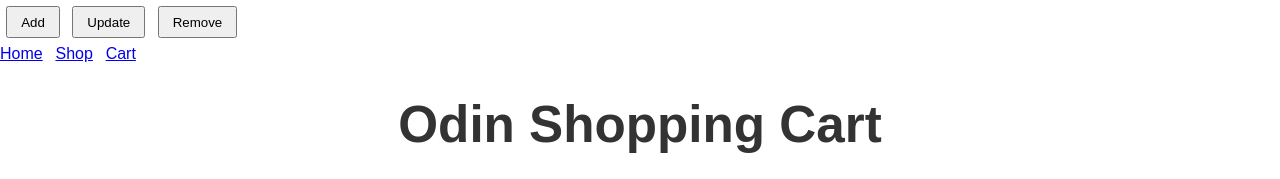
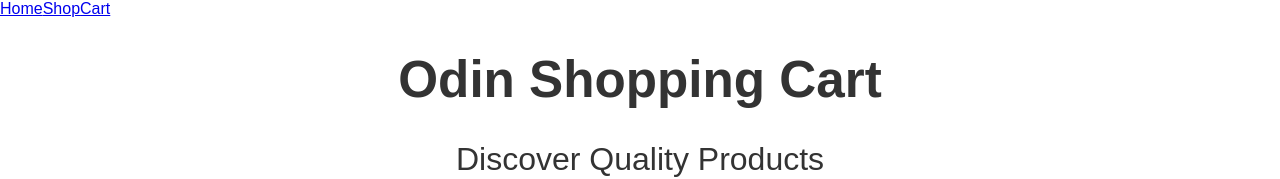
Before and after one commit to Daik102/shopping-cart, a React (Vite) app: page / in a window 1280 px wide. Shown: the top 179 px of the page. Built offline with nearby package versions, Linux system fonts and the light colour scheme.

Commit message:
Remove temporary buttons

```diff
--- a/src/Layout.jsx
+++ b/src/Layout.jsx
@@ -41,14 +41,8 @@ function Layout() {
     );
   });
 
-  const a = {id: 1, title: "aaa", price: 10, image: "xxx"};
-  console.log(cart);
-
   return (
     <div>
-      <button className='btn' onClick={() => addToCart(a, 2)}>Add</button>
-      <button onClick={() => updateQuantity(1, 5)}>Update</button>
-      <button onClick={() => removeFromCart(1)}>Remove</button>
       <Navbar cart={cart} />
       <main>
         <Outlet context={{ cart, addToCart, updateQuantity, removeFromCart }} />
--- a/src/Layout.module.css
+++ b/src/Layout.module.css
@@ -3,8 +3,3 @@ button {
   padding: 0.4rem 0.8rem;
   cursor: pointer;
 }
-
-nav {
-  display: flex;
-  gap: 0.8rem;
-}
```
